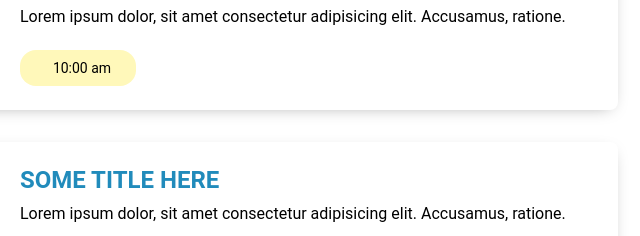
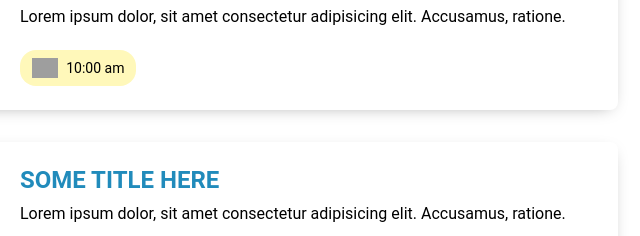
Before and after one commit to IOX-tech/kenweb, a plain HTML site: page events/up.html in a window 1280 px wide. Shown: the part 183-419 px from the top of the page, 422-1062 px from the left. Drawn offline with Linux system fonts and the light colour scheme; grey boxes are pictures that could not be loaded.

Commit message:
Time logo

```diff
--- a/events/up.html
+++ b/events/up.html
@@ -27,7 +27,7 @@
           </div>
 
           <div class="event-timing">
-            <img src="images/time.png" alt="" /> 10:00 am
+            <img src="https://raw.githubusercontent.com/livebloggerofficial/Event-Calendar/master/images/time.png" alt="" /> 10:00 am
           </div>
         </div>
       </div>
```
